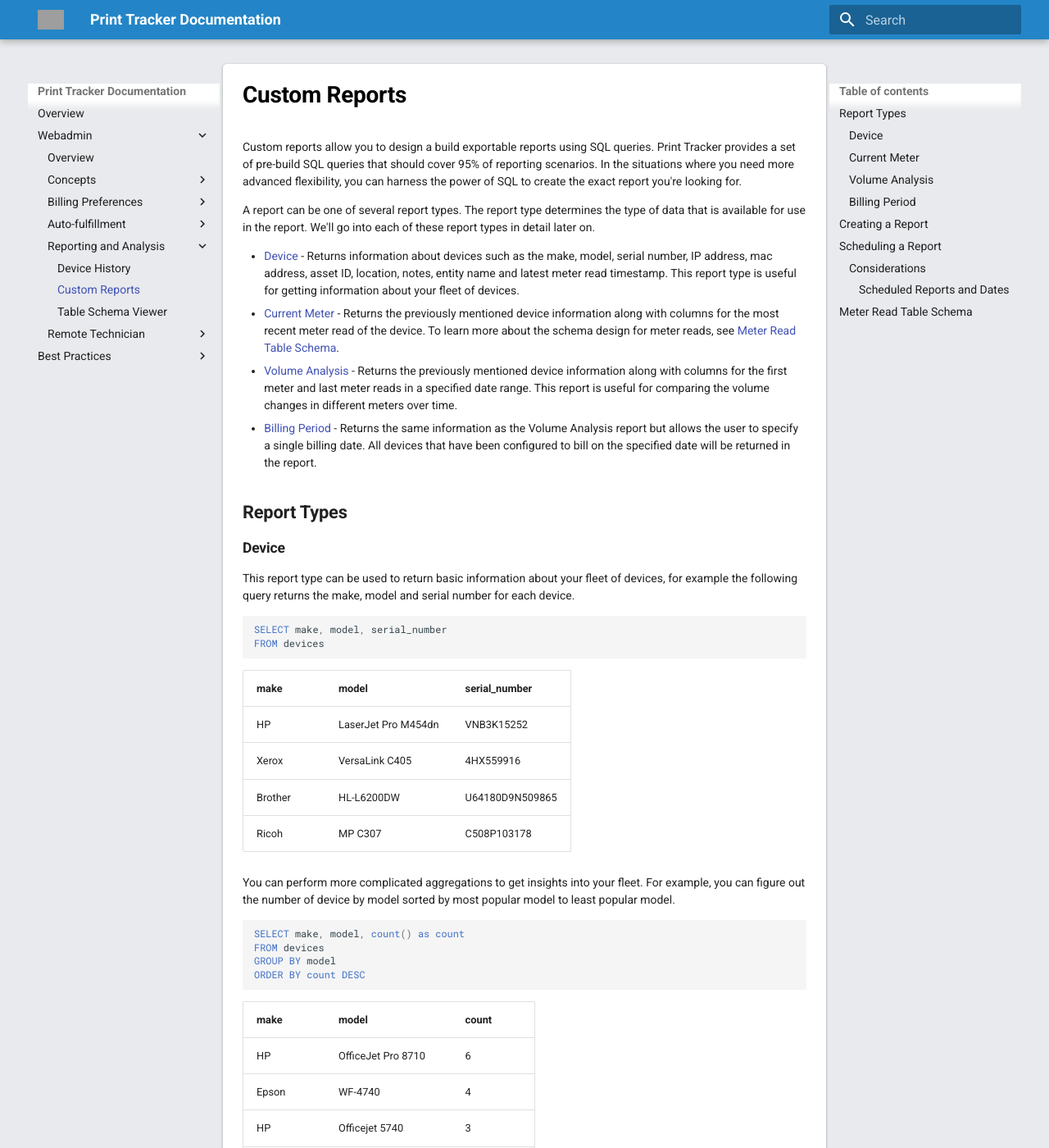
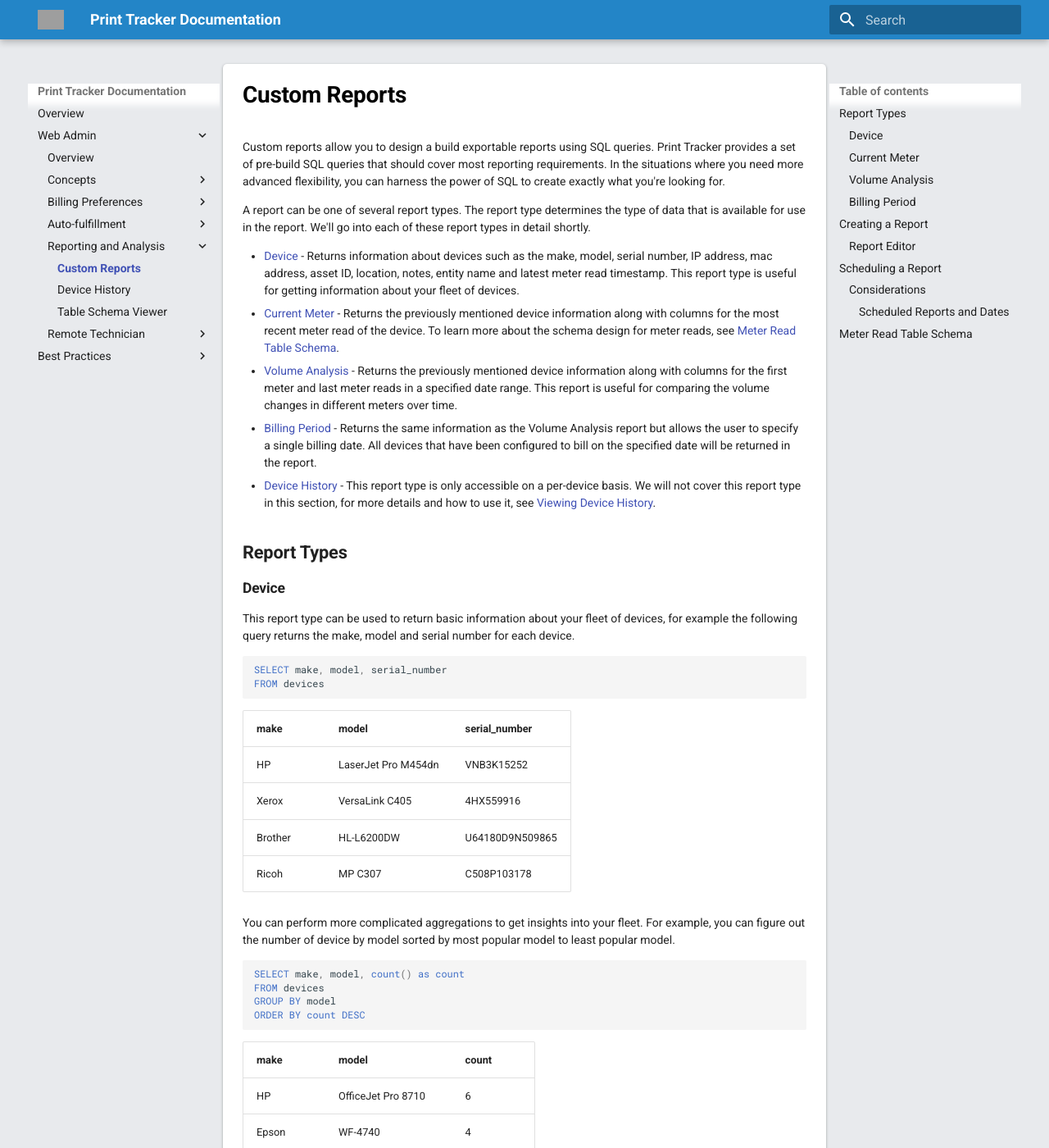
Before and after one commit to printtracker/public-documentation, an MkDocs documentation site: the page built from docs/webadmin/reporting-and-analysis/custom-reports.md, in a window 1280 px wide and 1400 px high. Shown: the whole window at 82% size. Built offline with MkDocs 1.6.1 and Material for MkDocs 9.7.7, drawn with Linux system fonts in a browser that asks for light colours; comment, search, counter and statistics services are not loaded; some of the changed text lies outside the part shown; grey boxes are pictures that could not be loaded.

Commit message:
Shuffled a few things around

```diff
--- a/docs/stylesheets/extra.css
+++ b/docs/stylesheets/extra.css
@@ -29,3 +29,7 @@
 .md-footer-meta {
     display: none;
 }
+
+.md-nav__item .md-nav__link--active {
+    font-weight: 600;
+}
--- a/docs/webadmin/reporting-and-analysis/custom-reports.md
+++ b/docs/webadmin/reporting-and-analysis/custom-reports.md
@@ -1,12 +1,12 @@
-Custom reports allow you to design a build exportable reports using SQL queries. Print Tracker provides a set of pre-build SQL queries that should cover 95% of reporting scenarios. In the situations where you need more advanced flexibility, you can harness the power of SQL to create the exact report you're looking for.
+Custom reports allow you to design a build exportable reports using SQL queries. Print Tracker provides a set of pre-build SQL queries that should cover most reporting requirements. In the situations where you need more advanced flexibility, you can harness the power of SQL to create exactly what you're looking for.
 
-A report can be one of several report types. The report type determines the type of data that is available for use in the report. We'll go into each of these report types in detail later on.
+A report can be one of several report types. The report type determines the type of data that is available for use in the report. We'll go into each of these report types in detail shortly.
 
 * [Device](#device) - Returns information about devices such as the make, model, serial number, IP address, mac address, asset ID, location, notes, entity name and latest meter read timestamp. This report type is useful for getting information about your fleet of devices.
 * [Current Meter](#current-meter) - Returns the previously mentioned device information along with columns for the most recent meter read of the device. To learn more about the schema design for meter reads, see [Meter Read Table Schema](#meter-read-table-schema).
 * [Volume Analysis](#volume-analysis) - Returns the previously mentioned device information along with columns for the first meter and last meter reads in a specified date range. This report is useful for comparing the volume changes in different meters over time.
 * [Billing Period](#billing-period) - Returns the same information as the Volume Analysis report but allows the user to specify a single billing date. All devices that have been configured to bill on the specified date will be returned in the report.
-
+* [Device History](device-history.md) - This report type is only accessible on a per-device basis. We will not cover this report type in this section, for more details and how to use it, see [Viewing Device History](device-history.md#viewing-device-history).
 
 ## Report Types
 ### Device
@@ -119,27 +119,27 @@ To create a report
 1. Navigate to the **Insights > Reports** page using the sidebar.
 2. Click **New Report** and give the report a name, for example **"My Volume Analysis"**.
 3. Click on the new row in the reports list that was just added. You can customize the name or description of the report in the top-left corner of the "Configuration" tab.
-
-Let's pause for a moment and review the different parts of the custom reports editor starting in the top-left corner/
-
-  * **Report configuration** allows you to configure metadata about the report for your own organizational purposes (name and description), as well as how the report itself should behave. You can configure the [report type](#report-types) and whether the report should include children or not. Reports that include children will include data from the current entity and all children entities.
-  * **Query editor** comes with pre-built queries for each report type. Any [SQLite-compatible statements](https://www.sqlite.org/lang.html) can be used in this editor. You can use the "Run" button to test your query on a small sample of your full dataset, or "Export" your full dataset using the provided query. It gives you full control over things like:
-      * Column names
-      * Calculated columns
-      * Aggregations and sorting
-      * Filtering
-  * **[Table Schema viewer](./table-schema-viewer.md)** allows you to view all the available columns and column types that can be used in your query.
-  * **Query result** is a table containing a small sample of your full dataset after being processed using your query. It should give you an idea of what the exported data will look like.
-  * The save button in the button right-hand corner must be clicked everytime you're finished making changes.
-
-![](../images/new-reports-report-editor.png)
-
 4. Click **Report Type** and select **"Volume Analysis"**. This will populate a default volume analysis query in the query editor.
 
-    ![](../images/new-report-report-type.png){: style="width:400px"}
+[comment]: <> (    ![]&#40;../images/new-report-report-type.png&#41;{: style="width:400px"})
 
 5. Click **Run** to output a sample of the pre-built query.
 6. Click **Export** to export a CSV file containing the full dataset. Because the CSV export uses the full dataset, it often takes longer then just clicking Run.
+
+### Report Editor
+Let's pause for a moment and review the different parts of the custom reports editor starting in the top-left corner.
+
+* **Report configuration** allows you to configure metadata about the report for your own organizational purposes (name and description), as well as how the report itself should behave. You can configure the [report type](#report-types) and whether the report should include children or not. Reports that include children will include data from the current entity and all children entities.
+* **Query editor** comes with pre-built queries for each report type. Any [SQLite-compatible statements](https://www.sqlite.org/lang.html) can be used in this editor. You can use the "Run" button to test your query on a small sample of your full dataset, or "Export" your full dataset using the provided query. It gives you full control over things like:
+    * Column names
+    * Calculated columns
+    * Aggregations and sorting
+    * Filtering
+* **[Table Schema viewer](./table-schema-viewer.md)** allows you to view all the available columns and column types that can be used in your query.
+* **Query result** is a table containing a small sample of your full dataset after being processed using your query. It should give you an idea of what the exported data will look like.
+* The save button in the button right-hand corner must be clicked everytime you're finished making changes.
+
+![](../images/new-reports-report-editor.png)
 
 ## Scheduling a Report
 Any report can be automatically emailed on a pre-defined schedule. You can create any number of schedules for a single report. Each schedule can be completely customized for a specific entity and contain custom email subject line and body text. You can even use template variables
--- a/mkdocs.yml
+++ b/mkdocs.yml
@@ -5,7 +5,7 @@ theme:
 
 nav:
   - Overview: something.md
-  - Webadmin:
+  - Web Admin:
       - Overview: webadmin/overview.md
       - Concepts:
           - Entities, Users, and Installs: webadmin/concepts/entities-users-and-installs.md
@@ -20,8 +20,8 @@ nav:
       - Auto-fulfillment:
           - Supplies Network: webadmin/auto-fulfillment/supplies-network.md
       - Reporting and Analysis:
+          - Custom Reports: webadmin/reporting-and-analysis/custom-reports.md
           - Device History: webadmin/reporting-and-analysis/device-history.md
-          - Custom Reports: webadmin/reporting-and-analysis/custom-reports.md
           - Table Schema Viewer: webadmin/reporting-and-analysis/table-schema-viewer.md
       - Remote Technician:
           - Overview: webadmin/remote-technician/overview.md
```
Also changed, not shown: docs/webadmin/reporting-and-analysis/device-history.md (+3 -2 lines).
